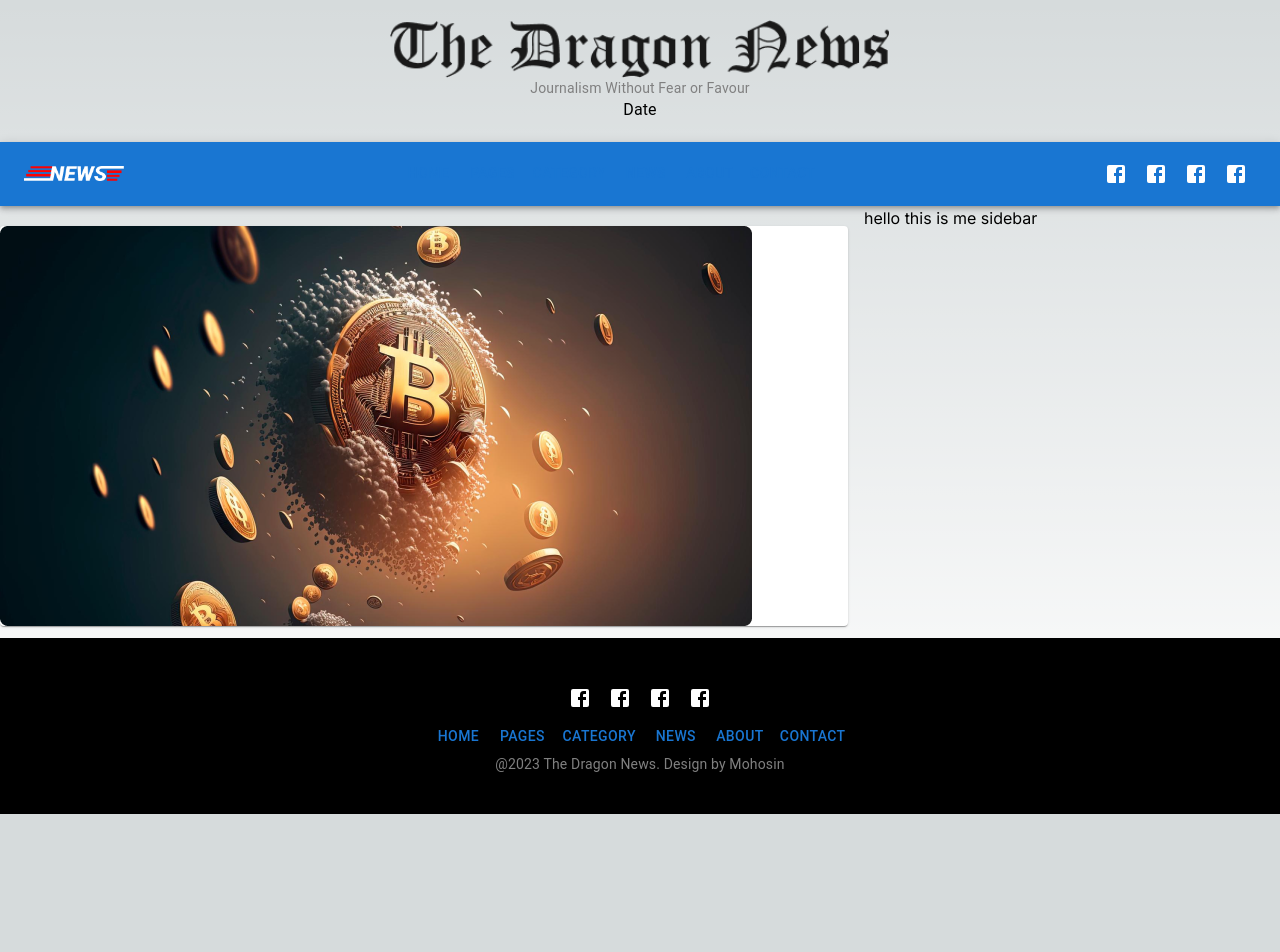
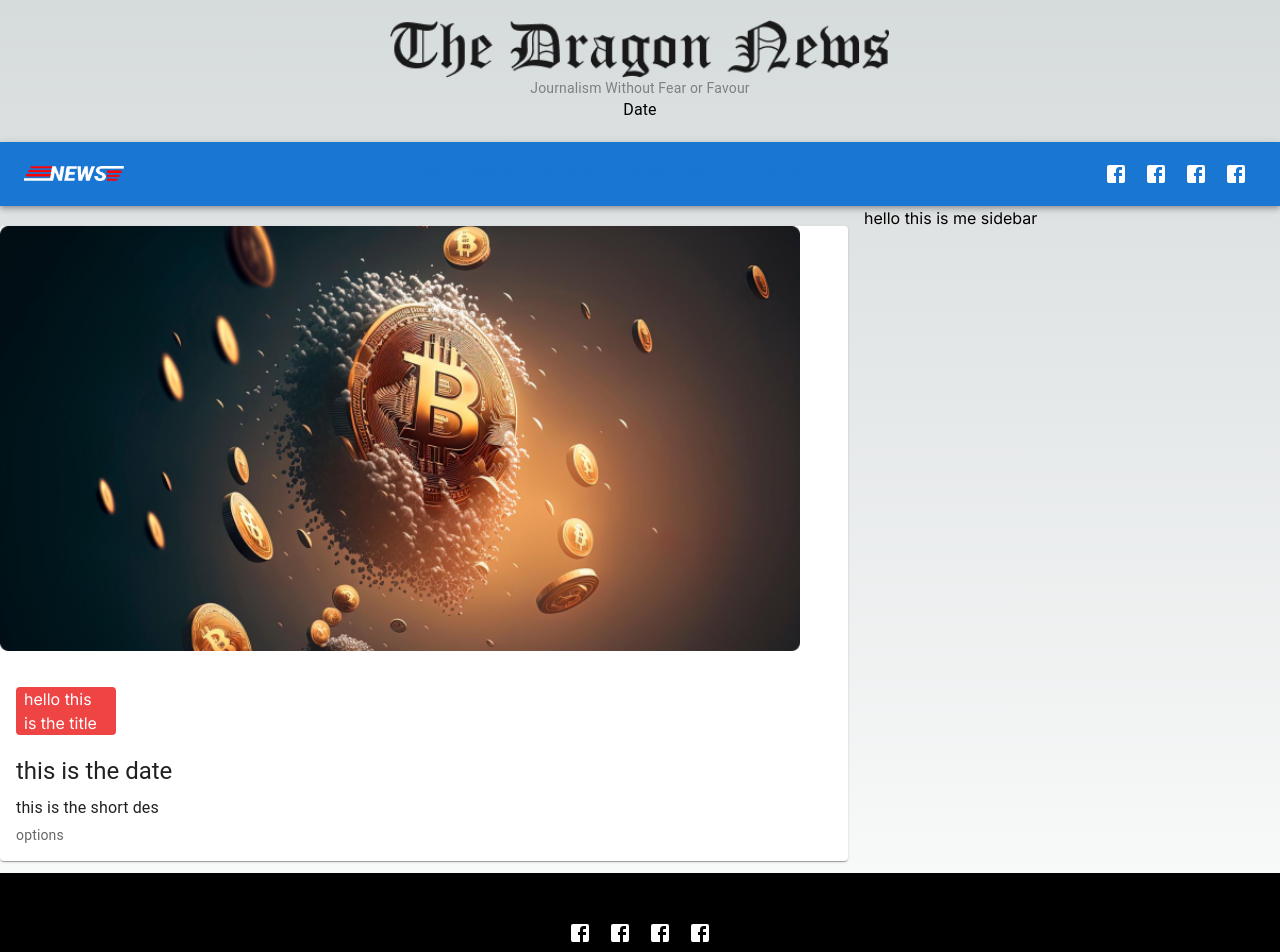
Before and after one commit to Mohosin2126/news-portal-nextjs, a Next.js app: page / in a window 1280 px wide. Shown: the top 952 px of the page. Before the commit the page ends 814 px from the top, so only its background shows below. Built offline with nearby package versions, Linux system fonts and the light colour scheme.

Commit message:
added necessary element for the card

```diff
--- a/src/components/latest-news/index.js
+++ b/src/components/latest-news/index.js
@@ -16,10 +16,33 @@ export default function LatestNews(){
       <Card>
       <CardActionArea>
           <CardMedia>
-            <Image src={topNews} alt="top news"/>
+            <Image src={topNews} width={800} height={500} alt="top news"/>
 
           </CardMedia>
+          <CardContent>
+            <p
+              className="
+                      w-[100px]
+                      bg-red-500
+                      px-2
+                      text-white
+                      my-5
+                      rounded
+                      "
+            >
+             hello this is the title
+            </p>
+            <Typography gutterBottom variant="h5" component="div">
+            this is the date
+            </Typography>
+            <Typography gutterBottom className="my-3">
+           this is the short des
+            </Typography>
 
+            <Typography variant="body2" color="text.secondary">
+            options
+            </Typography>
+          </CardContent>
         </CardActionArea>
       </Card>
 
```
